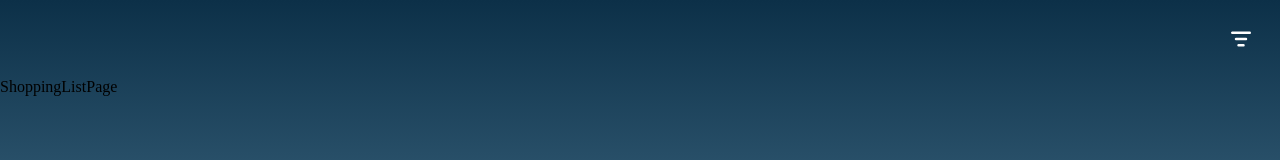
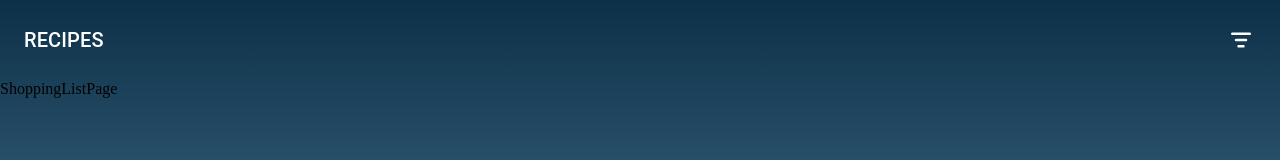
Before and after one commit to annakoruc/lidlomix, a Next.js app: page /shopping-list in a window 1280 px wide. Shown: the top 160 px of the page. Built offline with nearby package versions, Linux system fonts and the light colour scheme; some icons are missing.

Commit message:
fix styling on root directory

```diff
--- a/src/app/layout.tsx
+++ b/src/app/layout.tsx
@@ -7,6 +7,7 @@ import { ThemeProvider } from "@mui/material/styles";
 import { Provider } from "react-redux";
 import store from "@/redux/store";
 import { BottomNavigationComponent, Navbar } from "@/components/UI";
+import { usePathname } from "next/navigation";
 
 // export const metadata = {
 //   title: "Create Next App",
@@ -18,6 +19,9 @@ export default function RootLayout({
 }: {
   children: React.ReactNode;
 }) {
+  const location = usePathname();
+
+  console.log(location, typeof location);
   return (
     <html lang="en">
       <head>
@@ -27,9 +31,9 @@ export default function RootLayout({
           content="Application with recipes from tasty API"
         />
       </head>
+      <body>
         <Provider store={store}>
           <ThemeProvider theme={GlobalTheme}>
-          <body>
             <GlobalStyles
               styles={(theme) => ({
                 "*": {
@@ -46,15 +50,18 @@ export default function RootLayout({
                 },
               })}
             />
-
+            {location === "/" ? (
+              children
+            ) : (
               <Box sx={{ display: "grid", gridTemplateRows: "auto 1fr auto" }}>
                 <Navbar />
                 {children}
                 <BottomNavigationComponent />
               </Box>
-          </body>
+            )}
           </ThemeProvider>
         </Provider>
+      </body>
     </html>
   );
 }
--- a/src/app/page.tsx
+++ b/src/app/page.tsx
@@ -13,7 +13,7 @@ export default function Home() {
     <BoxFlexComponent>
       <Box sx={{ display: "flex", flexDirection: "column", gap: 4 }}>
         <NavigateButton
-          href={"/all-recipes"}
+          href={"/recipes"}
           title="Some recipes"
           variant="contained"
         />
--- a/src/redux/features/pageTitleSlice.ts
+++ b/src/redux/features/pageTitleSlice.ts
@@ -1,6 +1,6 @@
 import { PayloadAction, createSlice } from "@reduxjs/toolkit";
 
-const initialState: { title: string } = { title: "" };
+const initialState: { title: string } = { title: "recipes" };
 
 const pageTitleSlice = createSlice({
   name: "pageTitle",
```
Lines whose indentation alone changed are shown as unchanged.
